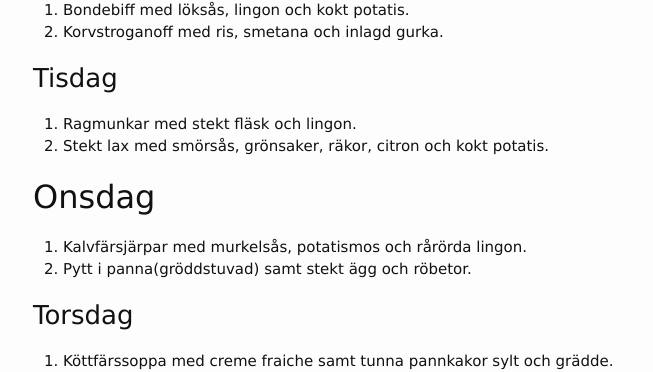
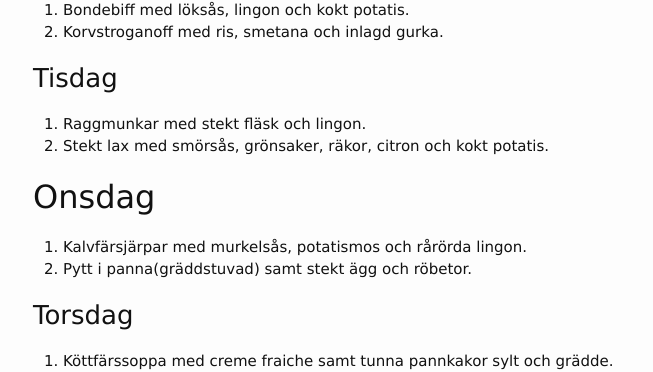
Before and after one commit to FarInn62/farinn62.github.io, a Jekyll site: the page built from lunch.md, in a window 1280 px wide. Shown: the part 240-612 px from the top of the page, without its empty margins (237-890 px from the left). Built offline with Jekyll 4.4.1, drawn with Linux system fonts in a browser that asks for light colours.

Commit message:
Update lunch.md

```diff
--- a/lunch.md
+++ b/lunch.md
@@ -17,12 +17,12 @@ Alla rätter: 100:- Take away: 90:-
 
 ### Tisdag
 
-1. Ragmunkar med stekt fläsk och lingon.
+1. Raggmunkar med stekt fläsk och lingon.
 2. Stekt lax med smörsås, grönsaker, räkor, citron och kokt potatis.
 
 ## Onsdag
 1. Kalvfärsjärpar med murkelsås, potatismos och rårörda lingon.
-2. Pytt i panna(gröddstuvad) samt stekt ägg och röbetor.
+2. Pytt i panna(gräddstuvad) samt stekt ägg och röbetor.
 
 ### Torsdag
 
```
